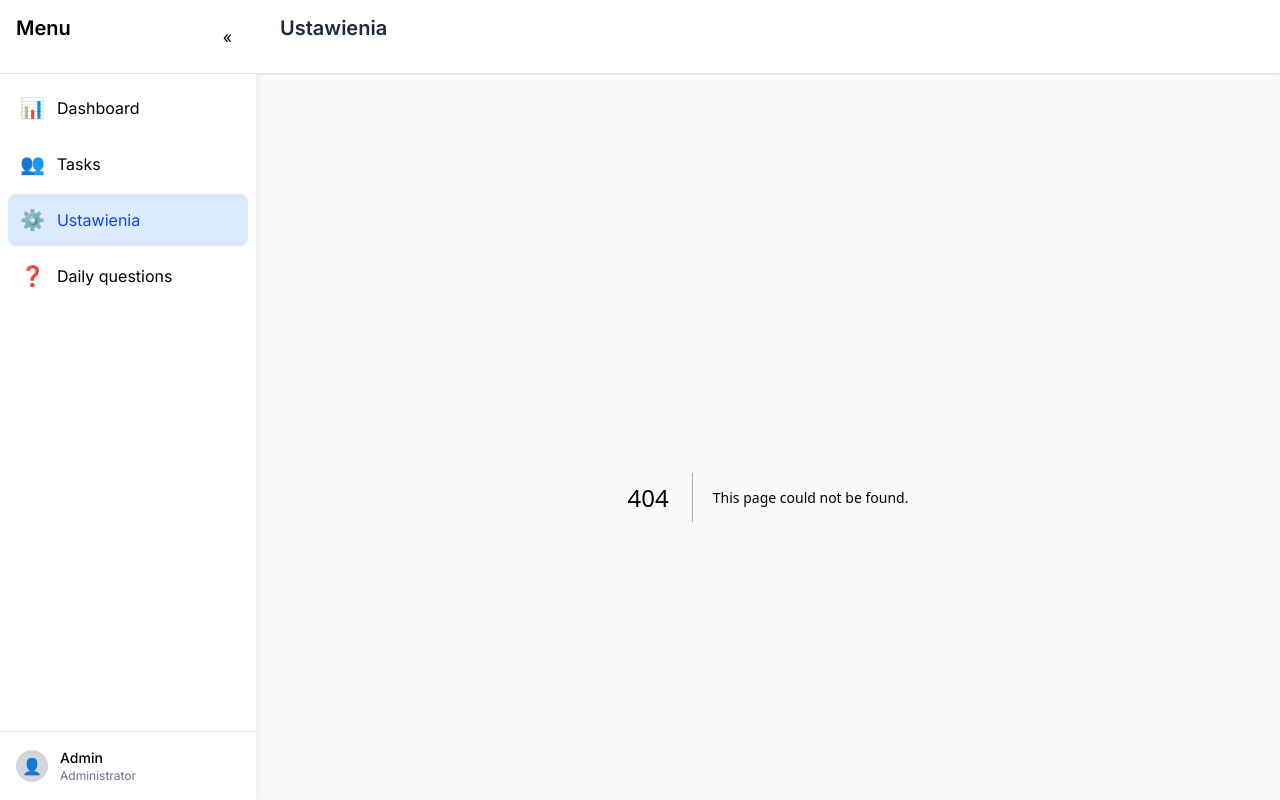
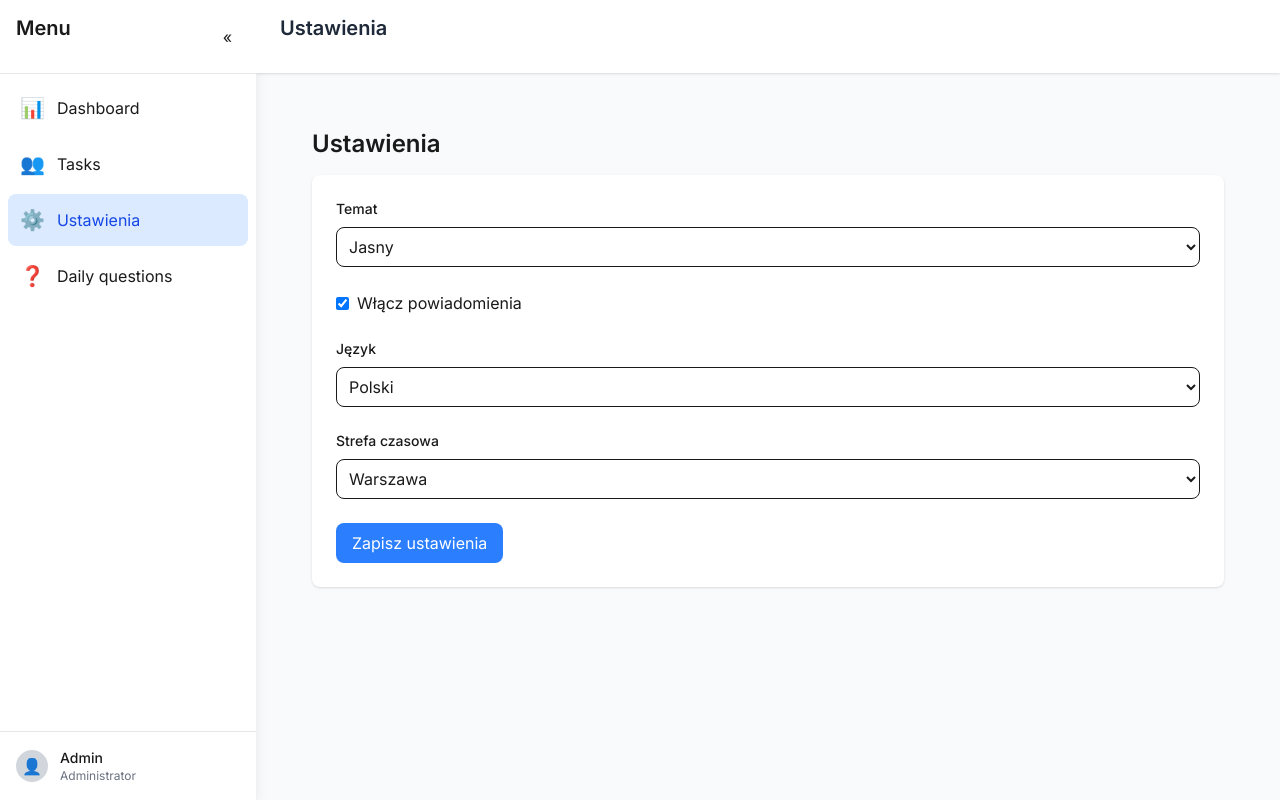
Before and after one commit to Urteusz/OLIN, a Next.js app in the folder frontend/: page /settings in a window 1280 px wide. Before the commit this address had no page. Built offline with nearby package versions, Linux system fonts and the light colour scheme.

Commit message:
Base setup

```diff
--- /dev/null
+++ b/frontend/src/app/dailyquestions/page.tsx
@@ -0,0 +1,13 @@
+'use client';
+
+export default function DailyQuestionsPage() {
+  return (
+    <div className="p-8">
+      <h1 className="text-2xl font-bold mb-6">Pytania codzienne</h1>
+
+      <div className="bg-white rounded-lg shadow p-6">
+        <p className="text-gray-500">Strona pytań codzienych - tu pojawią się Twoje codzienne pytania.</p>
+      </div>
+    </div>
+  );
+}
--- /dev/null
+++ b/frontend/src/app/settings/page.tsx
@@ -0,0 +1,101 @@
+'use client';
+
+import { useState } from 'react';
+
+export default function SettingsPage() {
+  const [settings, setSettings] = useState({
+    theme: 'light',
+    notifications: true,
+    language: 'pl',
+    timezone: 'Europe/Warsaw'
+  });
+
+  const handleThemeChange = (e: React.ChangeEvent<HTMLSelectElement>) => {
+    setSettings(prev => ({ ...prev, theme: e.target.value }));
+  };
+
+  const handleNotificationChange = (e: React.ChangeEvent<HTMLInputElement>) => {
+    setSettings(prev => ({ ...prev, notifications: e.target.checked }));
+  };
+
+  const handleLanguageChange = (e: React.ChangeEvent<HTMLSelectElement>) => {
+    setSettings(prev => ({ ...prev, language: e.target.value }));
+  };
+
+  const handleTimezoneChange = (e: React.ChangeEvent<HTMLSelectElement>) => {
+    setSettings(prev => ({ ...prev, timezone: e.target.value }));
+  };
+
+  return (
+    <div className="p-8">
+      <h1 className="text-2xl font-bold mb-6">Ustawienia</h1>
+
+      <div className="bg-white rounded-lg shadow p-6">
+        <div className="space-y-6">
+          {/* Temat */}
+          <div>
+            <label className="block text-sm font-medium mb-2">Temat</label>
+            <select
+              value={settings.theme}
+              onChange={handleThemeChange}
+              className="w-full p-2 border rounded-lg"
+            >
+              <option value="light">Jasny</option>
+              <option value="dark">Ciemny</option>
+            </select>
+          </div>
+
+          {/* Powiadomienia */}
+          <div>
+            <label className="flex items-center gap-2">
+              <input
+                type="checkbox"
+                checked={settings.notifications}
+                onChange={handleNotificationChange}
+                className="rounded"
+              />
+              <span>Włącz powiadomienia</span>
+            </label>
+          </div>
+
+          {/* Język */}
+          <div>
+            <label className="block text-sm font-medium mb-2">Język</label>
+            <select
+              value={settings.language}
+              onChange={handleLanguageChange}
+              className="w-full p-2 border rounded-lg"
+            >
+              <option value="pl">Polski</option>
+              <option value="en">English</option>
+            </select>
+          </div>
+
+          {/* Strefa czasowa */}
+          <div>
+            <label className="block text-sm font-medium mb-2">Strefa czasowa</label>
+            <select
+              value={settings.timezone}
+              onChange={handleTimezoneChange}
+              className="w-full p-2 border rounded-lg"
+            >
+              <option value="Europe/Warsaw">Warszawa</option>
+              <option value="UTC">UTC</option>
+            </select>
+          </div>
+
+          {/* Przycisk zapisu */}
+          <button
+            className="bg-blue-500 hover:bg-blue-600 text-white px-4 py-2 rounded-lg"
+            onClick={() => {
+              // Tutaj będzie logika zapisu ustawień
+              console.log('Saving settings:', settings);
+            }}
+          >
+            Zapisz ustawienia
+          </button>
+        </div>
+      </div>
+    </div>
+  );
+}
--- /dev/null
+++ b/frontend/src/app/tasks/page.tsx
@@ -0,0 +1,13 @@
+'use client';
+
+export default function TasksPage() {
+  return (
+    <div className="p-8">
+      <h1 className="text-2xl font-bold mb-6">Zadania</h1>
+
+      <div className="bg-white rounded-lg shadow p-6">
+        <p className="text-gray-500">Strona zadań - tu pojawią się Twoje zadania.</p>
+      </div>
+    </div>
+  );
+}
```
